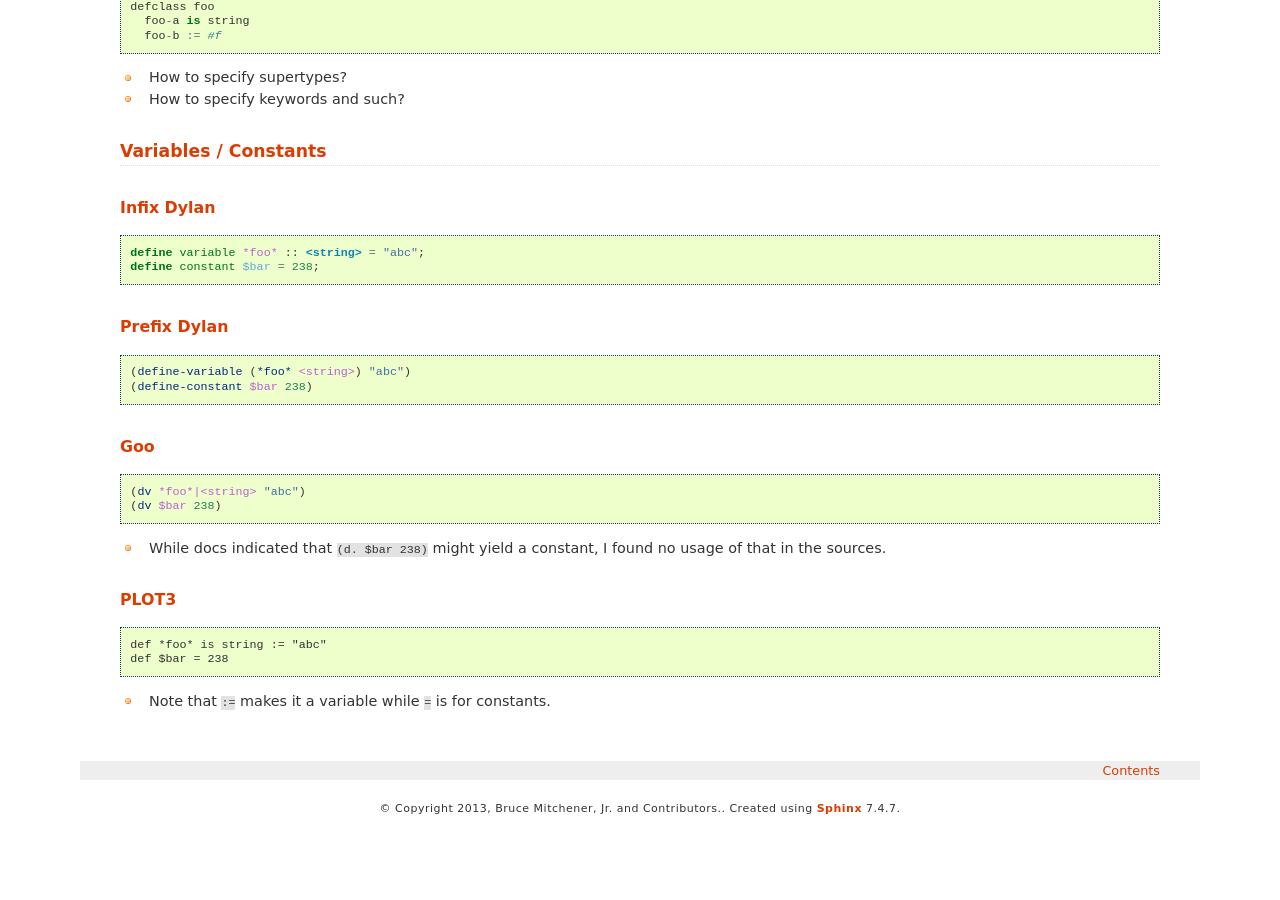
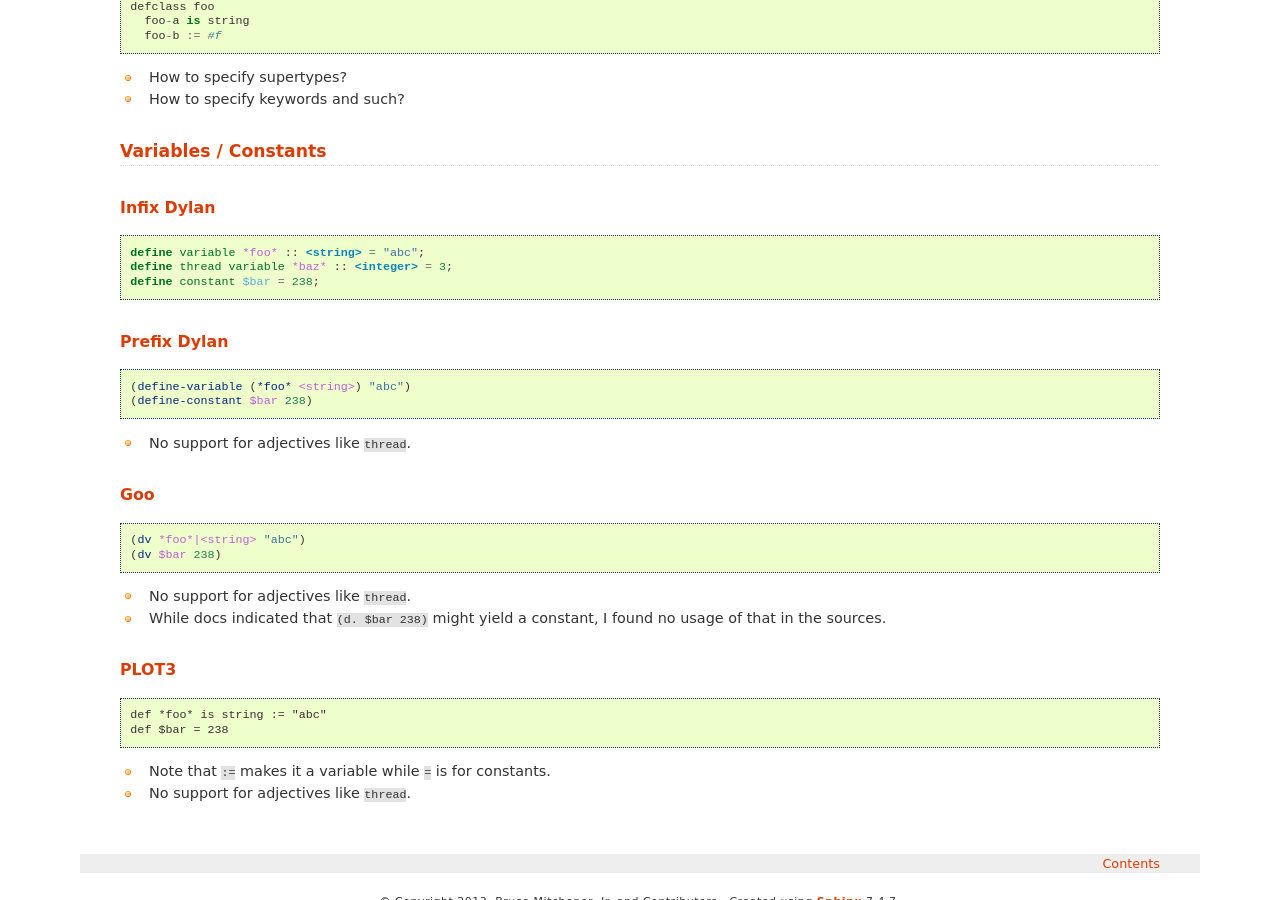
Before and after one commit to waywardmonkeys/prefixy-dylan-notes, a Sphinx documentation site: the page built from source/index.rst, in a window 1280 px wide and 900 px high, scrolled down 2304 px. Built offline with Sphinx 7.4.7, drawn with Linux system fonts in a browser that asks for light colours; before the commit the page ends 3130 px from its top, so only the background shows below that.

Commit message:
Add thread variable.

```diff
--- a/source/index.rst
+++ b/source/index.rst
@@ -139,6 +139,7 @@ Infix Dylan
 .. code-block:: dylan
 
     define variable *foo* :: <string> = "abc";
+    define thread variable *baz* :: <integer> = 3;
     define constant $bar = 238;
 
 Prefix Dylan
@@ -149,6 +150,8 @@ Prefix Dylan
     (define-variable (*foo* <string>) "abc")
     (define-constant $bar 238)
 
+* No support for adjectives like ``thread``.
+
 Goo
 ---
 
@@ -157,6 +160,7 @@ Goo
     (dv *foo*|<string> "abc")
     (dv $bar 238)
 
+* No support for adjectives like ``thread``.
 * While docs indicated that ``(d. $bar 238)`` might yield a constant,
   I found no usage of that in the sources.
 
@@ -169,3 +173,4 @@ PLOT3
     def $bar = 238
 
 * Note that ``:=`` makes it a variable while ``=`` is for constants.
+* No support for adjectives like ``thread``.
```
